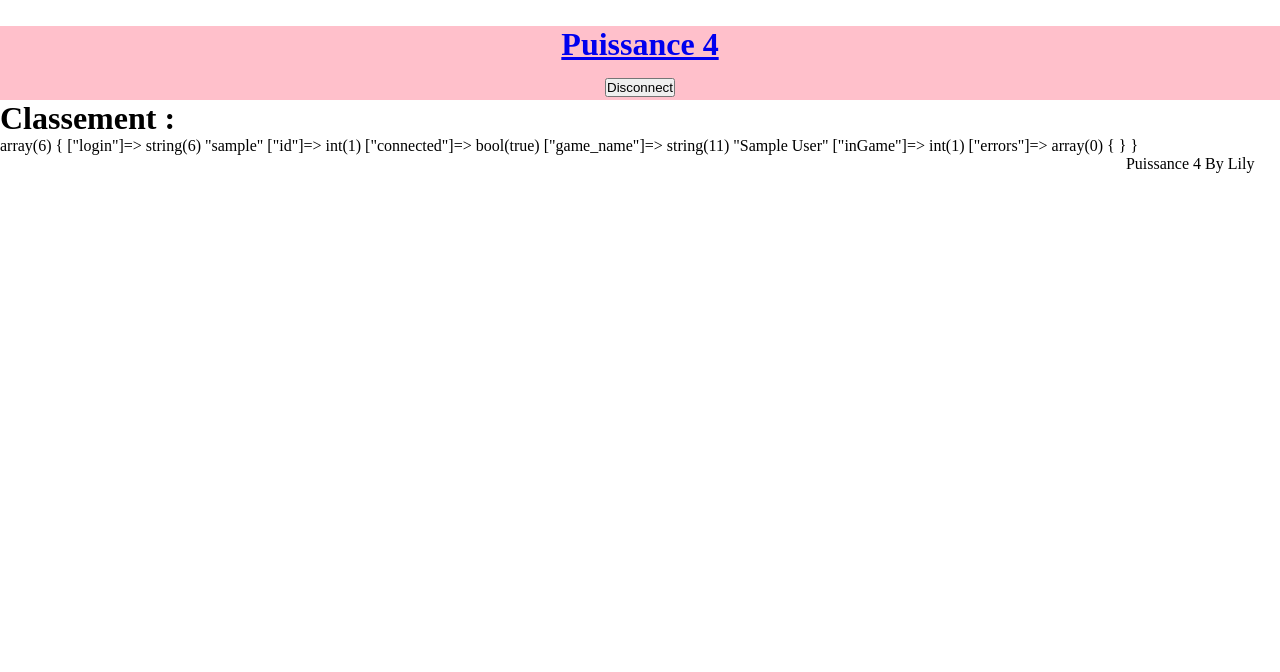
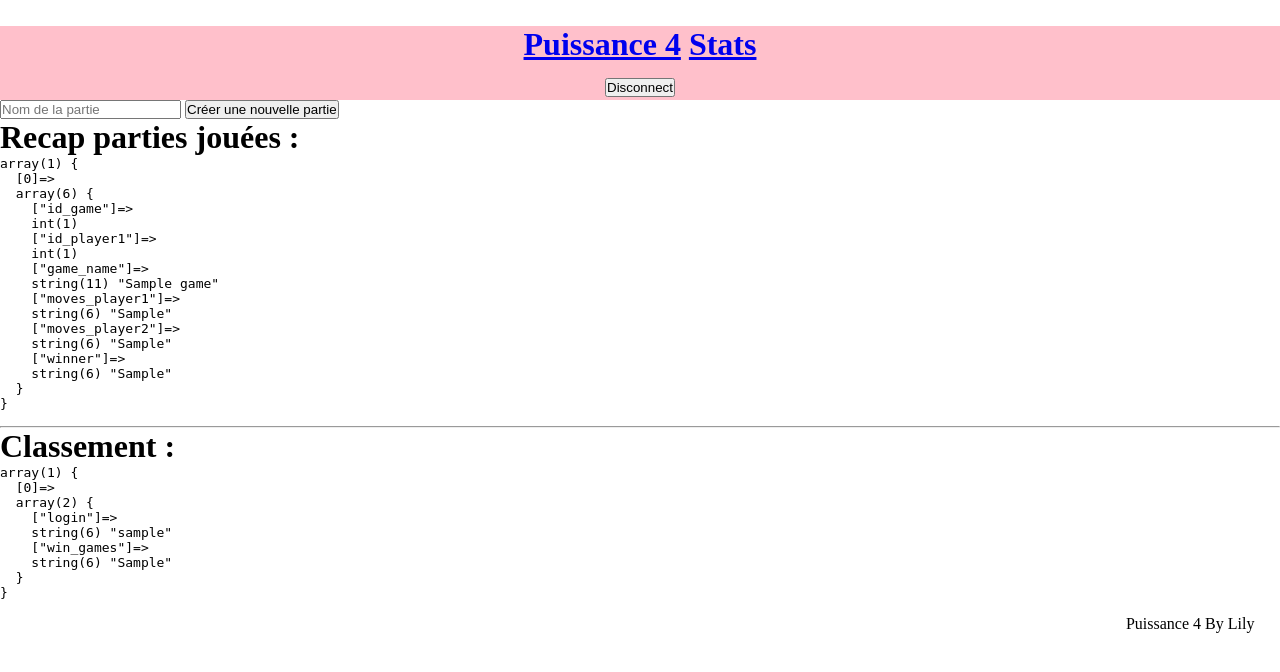
Before and after one commit to Aurelily/connect4, a PHP site: page /connect4/stats.php in a window 1280 px wide. Shown: the top 672 px of the page. Run offline with PHP 8.4, Linux system fonts and the light colour scheme; the visitor is signed in with stand-in values (Sample User, id 1); tables that the repository leaves empty or names only in its code hold one stand-in row (values such as "Sample post").

Commit message:
Classement et recap partie OK

```diff
--- a/Controller/userController.php
+++ b/Controller/userController.php
@@ -87,7 +87,6 @@ if (isset($_POST['submit_connect']))
 if (isset($_POST['deconnexion']))
 {
   session_start();
-
   session_destroy();
   header('Location: ./');
   exit;
--- a/Model/Game.php
+++ b/Model/Game.php
@@ -8,6 +8,8 @@ Class Game extends Model {
 
     }
 
+// Fonction : créer une partie
+//----------------------------
     public static function createGame($game_name){
         $userId = $_SESSION['id'];
 
@@ -18,6 +20,9 @@ Class Game extends Model {
 
         return $create;
     }
+
+// Fonction : checker si le nom de la partie existe déjà
+//---------------------------------------------------------
 
     public static function chkGameExists($game_name)
     {
@@ -41,7 +46,9 @@ Class Game extends Model {
     }
 
 
-// Obtenir toutes les infos d'une partie via son nom
+// Fonction : Obtenir toutes les infos d'une partie via son nom
+//----------------------------------------------------------------
+
     public static function getGameInfos($game_name){
         $params = array($game_name);
         $sql = "SELECT * FROM `games` WHERE `game_name` LIKE ?";
@@ -51,7 +58,18 @@ Class Game extends Model {
         return $infos;
     }
 
-// Mettre à jour les infos d'une partie via son nom
+// Fonction : Obtenir toutes les infos de toutes les parties
+//----------------------------------------------------------------
+
+public static function getGames(){
+    $sql = "SELECT * FROM `games`";
+    $selectQuery = self::requestExecute($sql);
+    $infos = $selectQuery->fetchAll(PDO::FETCH_ASSOC);
+    return $infos;
+}
+
+// Fonction : Mettre à jour / sauver les infos d'une partie via son nom
+//------------------------------------------------------------------
 
     public static function updateGameInfo($moveP1, $moveP2, $winner, $game_name){
         $params = array(
--- a/Model/User.php
+++ b/Model/User.php
@@ -7,7 +7,8 @@ abstract class User extends Model
 
     public function __construct() {}
 
-// Register User
+// Fonction : Enregistrer un USER (Creator)
+//------------------------------------------
     public static function register($login, $password)
     {
         $params = array($login, password_hash($password, PASSWORD_DEFAULT));
@@ -20,7 +21,8 @@ abstract class User extends Model
         return $register;
     }
 
-// Check if login exist
+// Fonction : Checker si le login existe déjà en BDD
+//----------------------------------------------------
     public static function chkExists($login)
     {
         $params = array($login);
@@ -45,7 +47,8 @@ abstract class User extends Model
 
     }
 
-// Obtenir toutes les infos d'un user via son login
+// Fonction : Obtenir toutes les infos d'un user via son login
+//--------------------------------------------------------------
     public static function getAllInfs($login)
     {
         $params = array($login);
@@ -54,7 +57,20 @@ abstract class User extends Model
         return $selectQuery;
     }
 
-// Incrémenter de 1 les parties gagnées du user dans la BDD
+// Fonction : Obtenir tout le tableau de user trié de façon décroissante par parties gagnées
+//--------------------------------------------------------------
+public static function getAllUsers()
+{
+
+    $sql = "SELECT login, win_games FROM creators ORDER BY win_games DESC";
+    $selectQuery = self::requestExecute($sql);
+    $infos = $selectQuery->fetchAll(PDO::FETCH_ASSOC);
+    return $infos;
+}
+
+
+// Fonction : Incrémenter de 1 les parties gagnées du creator dans la BDD
+//--------------------------------------------------------------------
 
     public static function updateUserWinGames($login){
 
--- a/View/layout.php
+++ b/View/layout.php
@@ -14,6 +14,7 @@
         <nav class="navbar">
             <a href="index.php">Puissance 4</a>
             <?php if (isset($_SESSION['connected'])): ?>
+                <a href="stats.php">Stats</a>
                 <form method="POST">
                     <button type="submit" name="deconnexion" >Disconnect
                     </button>
--- a/stats.php
+++ b/stats.php
@@ -7,18 +7,40 @@
 
 
 
+
+
 <?php ob_start();?>
 
 <main>
     <div>
-    <h1>Classement :</h1>
 
-    </div>
-    <?php var_dump($_SESSION); ?>
-<!--     <form method="POST">
+    <form method="POST">
         <input type="text" name="game_name" placeholder="Nom de la partie"/>
         <button type="submit" name="submit_game" >Créer une nouvelle partie</button>
-    </form> -->
+    </form>
+
+
+    <h1>Recap parties jouées :</h1>
+    <?php
+    $games = Game::getGames();
+    echo('<pre>');
+    var_dump($games);
+    echo('<pre/>');
+    ?>
+    </div>
+    <hr>
+    <div>
+    <h1>Classement :</h1>
+    <?php
+    $users = User::getAllUsers();
+    echo('<pre>');
+    var_dump($users);
+    echo('<pre/>');
+    ?>
+    </div>
+
+
+
 </main>
 
 <?php $content = ob_get_clean(); ?>
```
